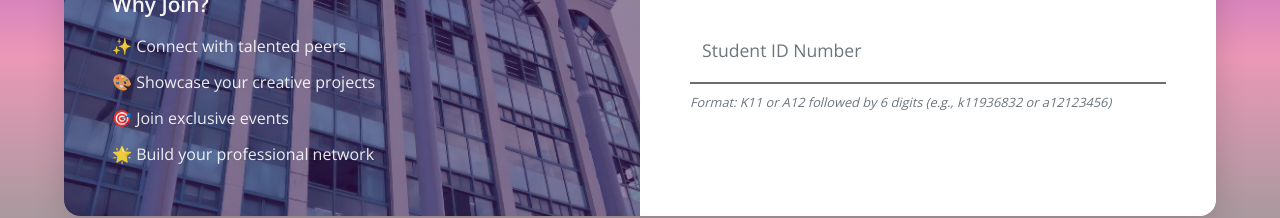
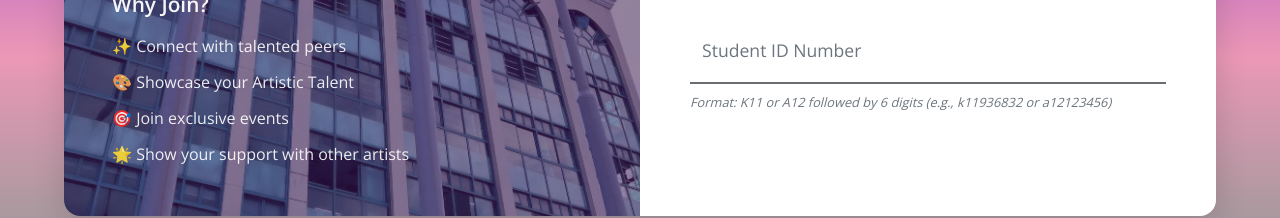
Before and after one commit to Jerem11222002/HeronProto, a React (Create React App) app: page /register in a window 1280 px wide. Shown: the part 544-762 px from the top of the page. Built offline with nearby package versions, Linux system fonts and the light colour scheme; no server answers.

Commit message:
feat: Update benefits list in Register component for clarity and engagement

```diff
--- a/src/pages/register/Register.jsx
+++ b/src/pages/register/Register.jsx
@@ -404,9 +404,9 @@ const Register = () => {
             <h3>Why Join?</h3>
             <ul className="benefits-list">
               <li>✨ Connect with talented peers</li>
-              <li>🎨 Showcase your creative projects</li>
+              <li>🎨 Showcase your Artistic Talent</li>
               <li>🎯 Join exclusive events</li>
-              <li>🌟 Build your professional network</li>
+              <li>🌟 Show your support with other artists</li>
             </ul>
           </div>
         </div>
```
